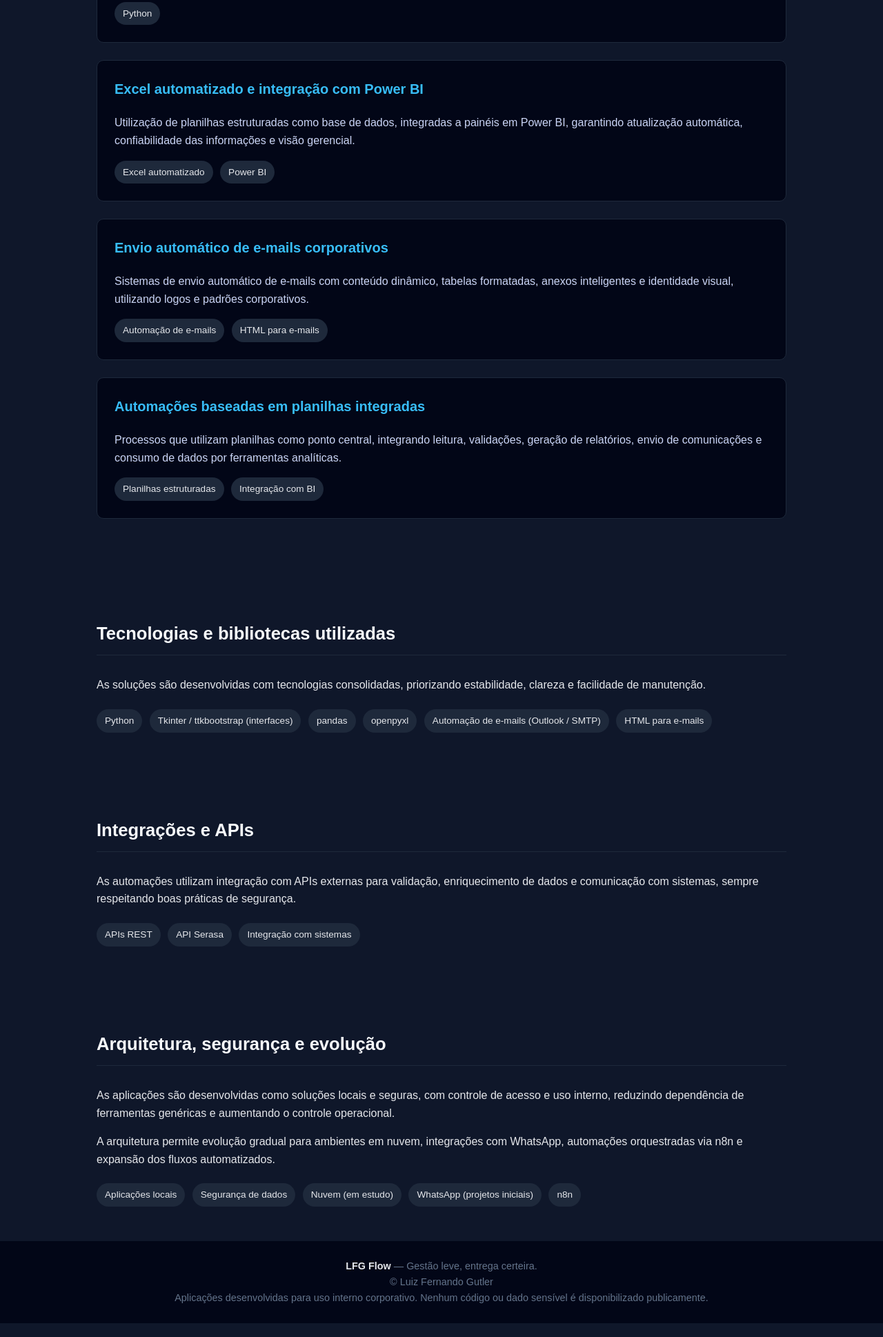
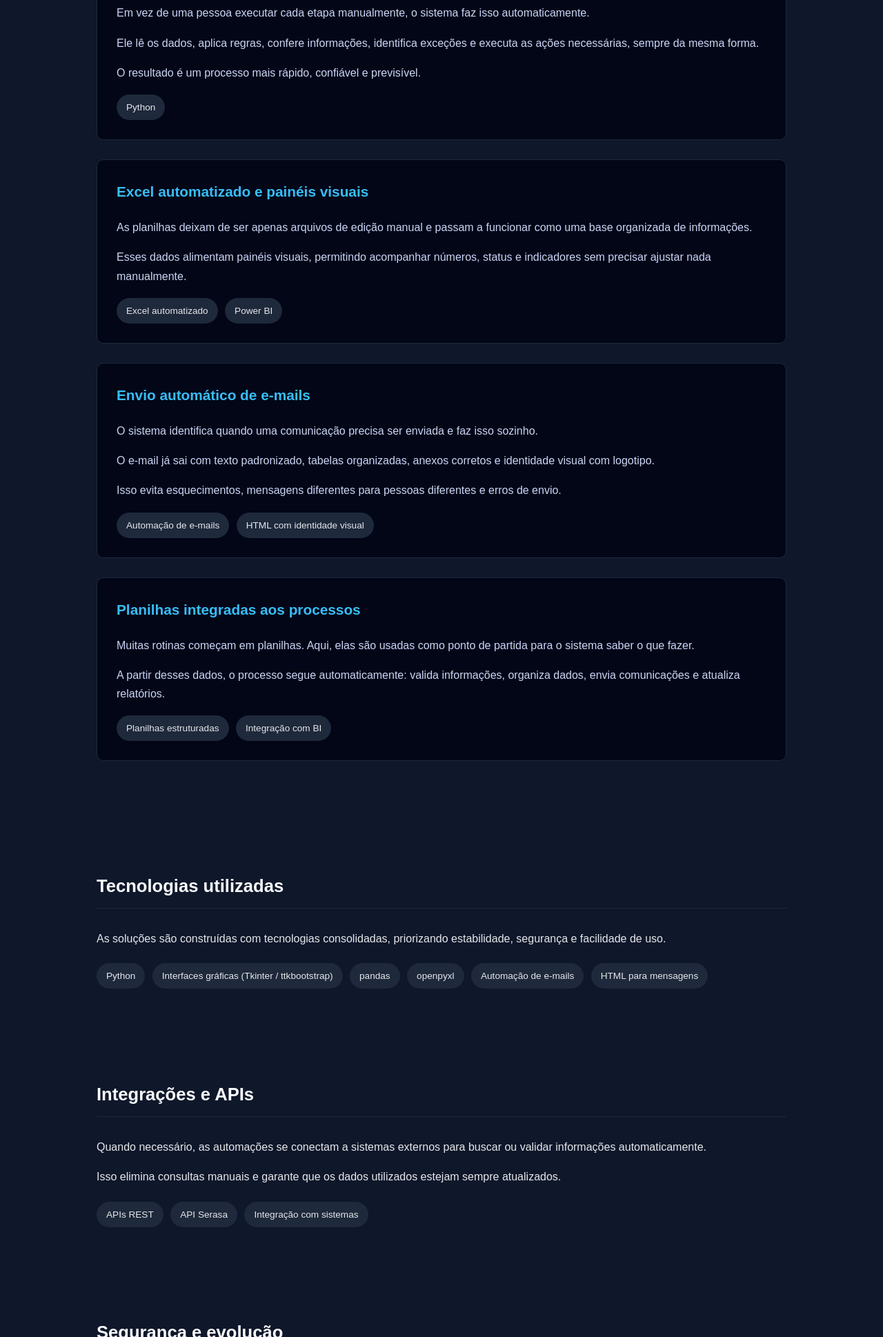
Before and after one commit to FernandoGutler/Portf-lio, a plain HTML site: page index.html in a window 1280 px wide. Shown: the part 862-2800 px from the top of the page at 69% size. Drawn offline with Linux system fonts and the light colour scheme.

Commit message:
Update index.html

```diff
--- a/index.html
+++ b/index.html
@@ -11,24 +11,24 @@
             font-family: Arial, Helvetica, sans-serif;
             background-color: #0f172a;
             color: #e5e7eb;
-            line-height: 1.6;
+            line-height: 1.7;
         }
 
         header {
             background: #020617;
-            padding: 55px 20px;
+            padding: 60px 20px;
             text-align: center;
             position: relative;
         }
 
         header h1 {
             margin: 0;
-            font-size: 2.3rem;
+            font-size: 2.4rem;
             letter-spacing: 0.5px;
         }
 
         header p {
-            margin-top: 12px;
+            margin-top: 14px;
             font-size: 1.15rem;
             color: #94a3b8;
         }
@@ -43,7 +43,7 @@
         section {
             max-width: 1000px;
             margin: auto;
-            padding: 50px 20px;
+            padding: 55px 20px;
         }
 
         h2 {
@@ -58,18 +58,18 @@
             background: #020617;
             border: 1px solid #1e293b;
             border-radius: 10px;
-            padding: 25px;
-            margin-bottom: 25px;
+            padding: 28px;
+            margin-bottom: 28px;
         }
 
         .card h3 {
             margin-top: 0;
             color: #38bdf8;
-            font-size: 1.25rem;
+            font-size: 1.3rem;
         }
 
         .card p {
-            margin-bottom: 10px;
+            margin-bottom: 12px;
             color: #cbd5f5;
         }
 
@@ -77,7 +77,7 @@
             display: inline-block;
             background: #1e293b;
             color: #e5e7eb;
-            padding: 6px 12px;
+            padding: 7px 14px;
             border-radius: 20px;
             font-size: 0.85rem;
             margin: 6px 6px 0 0;
@@ -86,7 +86,7 @@
         footer {
             background: #020617;
             text-align: center;
-            padding: 25px;
+            padding: 28px;
             font-size: 0.9rem;
             color: #64748b;
         }
@@ -102,66 +102,88 @@
 <header>
     <img src="lfg_flow_logo.png" alt="LFG Flow" class="logo">
     <h1>Luiz Fernando Gutler</h1>
-    <p>Automações Inteligentes • Processos • Tecnologia aplicada</p>
+    <p>Automações Inteligentes • Redução de Erros • Padronização de Processos</p>
 </header>
 
 <section>
-    <h2>Visão geral</h2>
+    <h2>O que você vai encontrar aqui</h2>
 
     <p>
-        Este portfólio apresenta soluções de automação desenvolvidas com foco em
-        eficiência operacional, redução de erro humano, padronização de processos
-        e apoio ao profissional no dia a dia.
+        Este portfólio apresenta soluções criadas para eliminar tarefas manuais,
+        repetitivas e sujeitas a erro, comuns no dia a dia profissional.
     </p>
 
     <p>
-        As aplicações são pensadas para ambientes corporativos, com interfaces claras,
-        regras bem definidas e integração entre dados, comunicações e análises,
-        sempre priorizando segurança, confiabilidade e clareza operacional.
+        Na prática, são sistemas que fazem sozinhos aquilo que normalmente exigiria
+        abrir planilhas, conferir informações, montar e-mails e enviar mensagens manualmente.
+    </p>
+
+    <p>
+        O objetivo é simples: menos erro humano, menos retrabalho e mais tempo
+        para análise e tomada de decisão.
     </p>
 </section>
 
 <section>
-    <h2>Principais frentes de automação</h2>
+    <h2>Como essas automações funcionam</h2>
 
     <div class="card">
         <h3>Automações com Python</h3>
         <p>
-            Desenvolvimento de aplicações em Python para automatizar rotinas
-            operacionais e financeiras, tratando dados, aplicando validações,
-            regras de negócio e executando processos de forma consistente.
+            Em vez de uma pessoa executar cada etapa manualmente, o sistema faz isso automaticamente.
+        </p>
+        <p>
+            Ele lê os dados, aplica regras, confere informações, identifica exceções
+            e executa as ações necessárias, sempre da mesma forma.
+        </p>
+        <p>
+            O resultado é um processo mais rápido, confiável e previsível.
         </p>
         <span class="tech">Python</span>
     </div>
 
     <div class="card">
-        <h3>Excel automatizado e integração com Power BI</h3>
+        <h3>Excel automatizado e painéis visuais</h3>
         <p>
-            Utilização de planilhas estruturadas como base de dados, integradas
-            a painéis em Power BI, garantindo atualização automática,
-            confiabilidade das informações e visão gerencial.
+            As planilhas deixam de ser apenas arquivos de edição manual
+            e passam a funcionar como uma base organizada de informações.
+        </p>
+        <p>
+            Esses dados alimentam painéis visuais, permitindo acompanhar números,
+            status e indicadores sem precisar ajustar nada manualmente.
         </p>
         <span class="tech">Excel automatizado</span>
         <span class="tech">Power BI</span>
     </div>
 
     <div class="card">
-        <h3>Envio automático de e-mails corporativos</h3>
+        <h3>Envio automático de e-mails</h3>
         <p>
-            Sistemas de envio automático de e-mails com conteúdo dinâmico,
-            tabelas formatadas, anexos inteligentes e identidade visual,
-            utilizando logos e padrões corporativos.
+            O sistema identifica quando uma comunicação precisa ser enviada
+            e faz isso sozinho.
+        </p>
+        <p>
+            O e-mail já sai com texto padronizado, tabelas organizadas,
+            anexos corretos e identidade visual com logotipo.
+        </p>
+        <p>
+            Isso evita esquecimentos, mensagens diferentes para pessoas diferentes
+            e erros de envio.
         </p>
         <span class="tech">Automação de e-mails</span>
-        <span class="tech">HTML para e-mails</span>
+        <span class="tech">HTML com identidade visual</span>
     </div>
 
     <div class="card">
-        <h3>Automações baseadas em planilhas integradas</h3>
+        <h3>Planilhas integradas aos processos</h3>
         <p>
-            Processos que utilizam planilhas como ponto central,
-            integrando leitura, validações, geração de relatórios,
-            envio de comunicações e consumo de dados por ferramentas analíticas.
+            Muitas rotinas começam em planilhas.
+            Aqui, elas são usadas como ponto de partida para o sistema saber o que fazer.
+        </p>
+        <p>
+            A partir desses dados, o processo segue automaticamente:
+            valida informações, organiza dados, envia comunicações
+            e atualiza relatórios.
         </p>
         <span class="tech">Planilhas estruturadas</span>
         <span class="tech">Integração com BI</span>
@@ -169,28 +191,32 @@
 </section>
 
 <section>
-    <h2>Tecnologias e bibliotecas utilizadas</h2>
+    <h2>Tecnologias utilizadas</h2>
 
     <p>
-        As soluções são desenvolvidas com tecnologias consolidadas,
-        priorizando estabilidade, clareza e facilidade de manutenção.
+        As soluções são construídas com tecnologias consolidadas,
+        priorizando estabilidade, segurança e facilidade de uso.
     </p>
 
     <span class="tech">Python</span>
-    <span class="tech">Tkinter / ttkbootstrap (interfaces)</span>
+    <span class="tech">Interfaces gráficas (Tkinter / ttkbootstrap)</span>
     <span class="tech">pandas</span>
     <span class="tech">openpyxl</span>
-    <span class="tech">Automação de e-mails (Outlook / SMTP)</span>
-    <span class="tech">HTML para e-mails</span>
+    <span class="tech">Automação de e-mails</span>
+    <span class="tech">HTML para mensagens</span>
 </section>
 
 <section>
     <h2>Integrações e APIs</h2>
 
     <p>
-        As automações utilizam integração com APIs externas para validação,
-        enriquecimento de dados e comunicação com sistemas,
-        sempre respeitando boas práticas de segurança.
+        Quando necessário, as automações se conectam a sistemas externos
+        para buscar ou validar informações automaticamente.
+    </p>
+
+    <p>
+        Isso elimina consultas manuais e garante que os dados utilizados
+        estejam sempre atualizados.
     </p>
 
     <span class="tech">APIs REST</span>
@@ -199,31 +225,31 @@
 </section>
 
 <section>
-    <h2>Arquitetura, segurança e evolução</h2>
+    <h2>Segurança e evolução</h2>
 
     <p>
-        As aplicações são desenvolvidas como soluções locais e seguras,
-        com controle de acesso e uso interno, reduzindo dependência de
-        ferramentas genéricas e aumentando o controle operacional.
+        As aplicações funcionam localmente, com controle de acesso
+        e foco na segurança das informações.
     </p>
 
     <p>
-        A arquitetura permite evolução gradual para ambientes em nuvem,
-        integrações com WhatsApp, automações orquestradas via n8n
-        e expansão dos fluxos automatizados.
+        Os projetos já são pensados para evoluir,
+        permitindo no futuro integrações com nuvem,
+        WhatsApp e automações orquestradas via n8n,
+        sem precisar refazer todo o sistema.
     </p>
 
     <span class="tech">Aplicações locais</span>
     <span class="tech">Segurança de dados</span>
-    <span class="tech">Nuvem (em estudo)</span>
-    <span class="tech">WhatsApp (projetos iniciais)</span>
+    <span class="tech">Nuvem (em evolução)</span>
+    <span class="tech">WhatsApp</span>
     <span class="tech">n8n</span>
 </section>
 
 <footer>
-    <strong>LFG Flow</strong> — Gestão leve, entrega certeira.<br>
+    <strong>LFG Flow</strong> — automação aplicada ao dia a dia profissional.<br>
     © Luiz Fernando Gutler<br>
-    Aplicações desenvolvidas para uso interno corporativo. Nenhum código ou dado sensível é disponibilizado publicamente.
+    Soluções desenvolvidas para uso interno corporativo. Nenhum código ou dado sensível é disponibilizado publicamente.
 </footer>
 
 </body>
```
